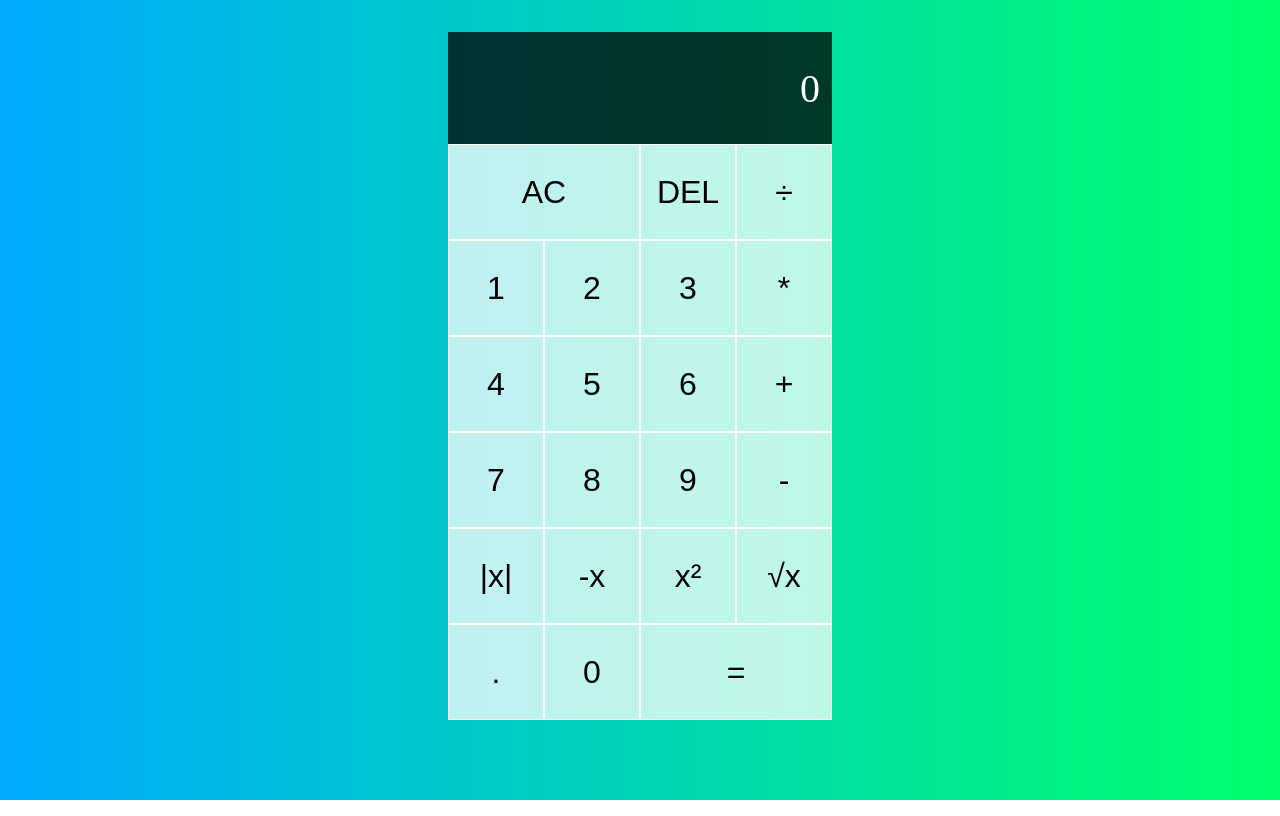
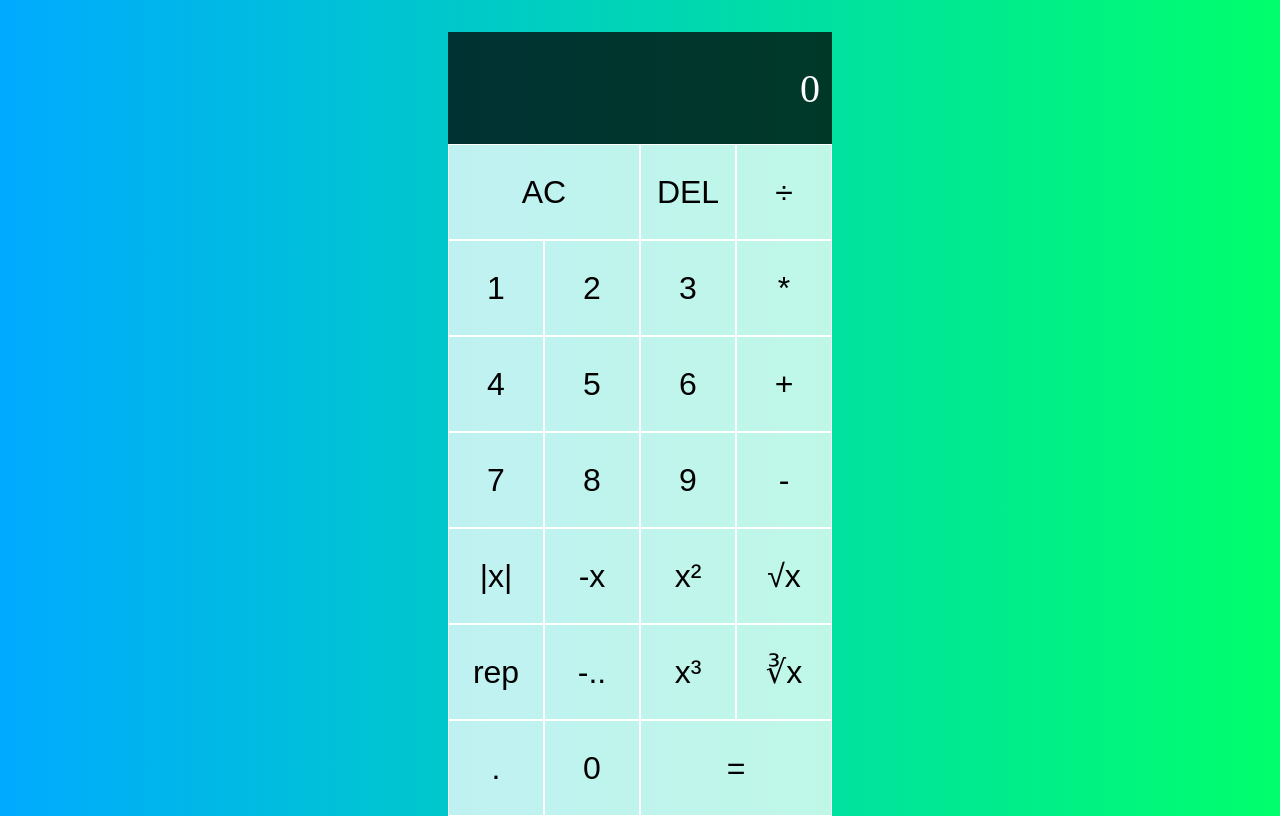
Before and after one commit to ranggarppb/serverless-calculator-frontend, a React (Create React App) app: page / in a window 1280 px wide. Built offline with nearby package versions, Linux system fonts and the light colour scheme.

Commit message:
feat: add button and cube cubert functionality

```diff
--- a/src/App.js
+++ b/src/App.js
@@ -109,6 +109,7 @@ function reducer(state, { type, payload }) {
 			listOperation: []
 		}
 	case ACTIONS.OPERATION_EVALUATE:
+
 		  return {
 			  ...state,
 			  overwrite: true,
@@ -158,6 +159,12 @@ function App() {
 			break;
 		case "√x":
 			operator = "sqrt"
+			break;
+		case "x³":
+			operator = "cube"
+			break;
+		case "∛x":
+			operator = "cubert"
 			break;
 		default:
 			return
@@ -263,6 +270,10 @@ function App() {
 	  <button onClick={createCalculationSingleInput}>-x</button>
 	  <button onClick={createCalculationSingleInput}>x²</button>
 	  <button onClick={createCalculationSingleInput}>√x</button>
+	  <button onClick={createCalculationSingleInput}>rep</button>
+	  <button onClick={createCalculationSingleInput}>-..</button>
+	  <button onClick={createCalculationSingleInput}>x³</button>
+	  <button onClick={createCalculationSingleInput}>∛x</button>
       <DigitButton digit="." dispatch={dispatch} />
       <DigitButton digit="0" dispatch={dispatch} />
       <button
--- a/src/styles.css
+++ b/src/styles.css
@@ -12,7 +12,7 @@
 	margin-top: 2rem;
 	justify-content: center;
 	grid-template-columns: repeat(4, 6rem);
-	grid-template-rows: minmax(7rem, auto) repeat(6, 6rem);
+	grid-template-rows: minmax(7rem, auto) repeat(7, 6rem);
   }
 
   .calculator-grid > button {
```
